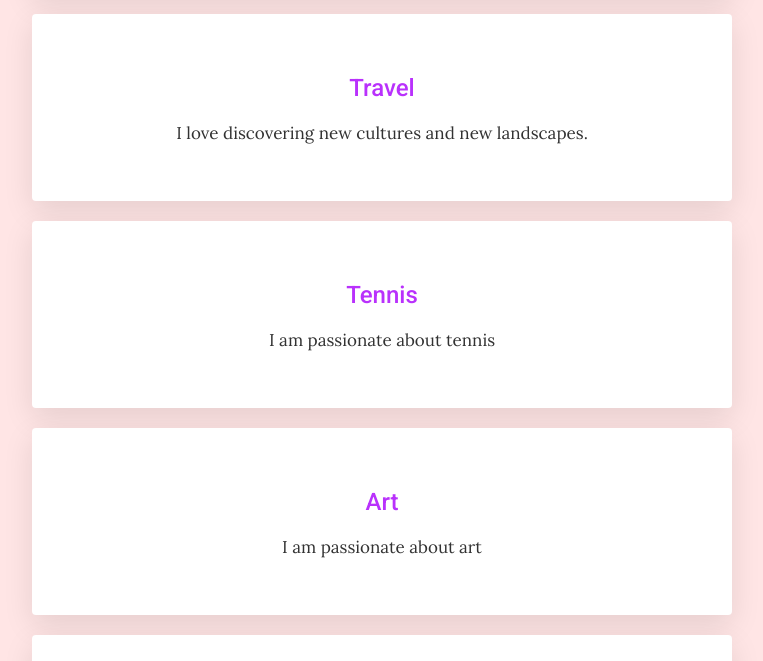
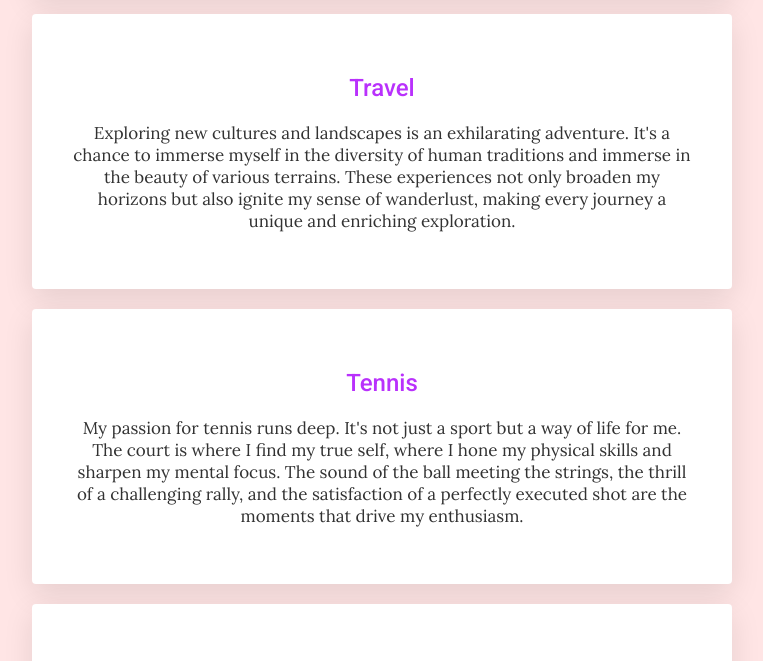
Before and after one commit to emmagrenouillet/my-profile, a plain HTML site: page index.html in a window 1280 px wide. Shown: the part 449-1110 px from the top of the page, without its empty margins (258-1021 px from the left). Drawn offline with Linux system fonts and the light colour scheme.

Commit message:
Add files via upload

```diff
--- a/index.html
+++ b/index.html
@@ -29,21 +29,21 @@
  	<div class="card-white">
  	  <h2>Travel</h2>
  	  <p>
- 		I love discovering new cultures and new landscapes.
+ 		Exploring new cultures and landscapes is an exhilarating adventure. It's a chance to immerse myself in the diversity of human traditions and immerse in the beauty of various terrains. These experiences not only broaden my horizons but also ignite my sense of wanderlust, making every journey a unique and enriching exploration.
  	  </p>
  	</div>
 
  	<div class="card-white">
       <h2>Tennis</h2>
  	  <p>
- 		I am passionate about tennis
+ 		My passion for tennis runs deep. It's not just a sport but a way of life for me. The court is where I find my true self, where I hone my physical skills and sharpen my mental focus. The sound of the ball meeting the strings, the thrill of a challenging rally, and the satisfaction of a perfectly executed shot are the moments that drive my enthusiasm.
  	  </p>
  	</div>
 
  	<div class="card-white">
  	  <h2>Art</h2>
  	  <p>
- 		I am passionate about art
+ 		Art is my deepest passion, a profound connection to creativity that enriches my life in countless ways. Whether I'm creating or appreciating art, it's a source of inspiration and a means of self-expression. The world of art is a boundless realm where I explore my imagination, emotions, and thoughts.
  	  </p>
  	</div>
 
```
